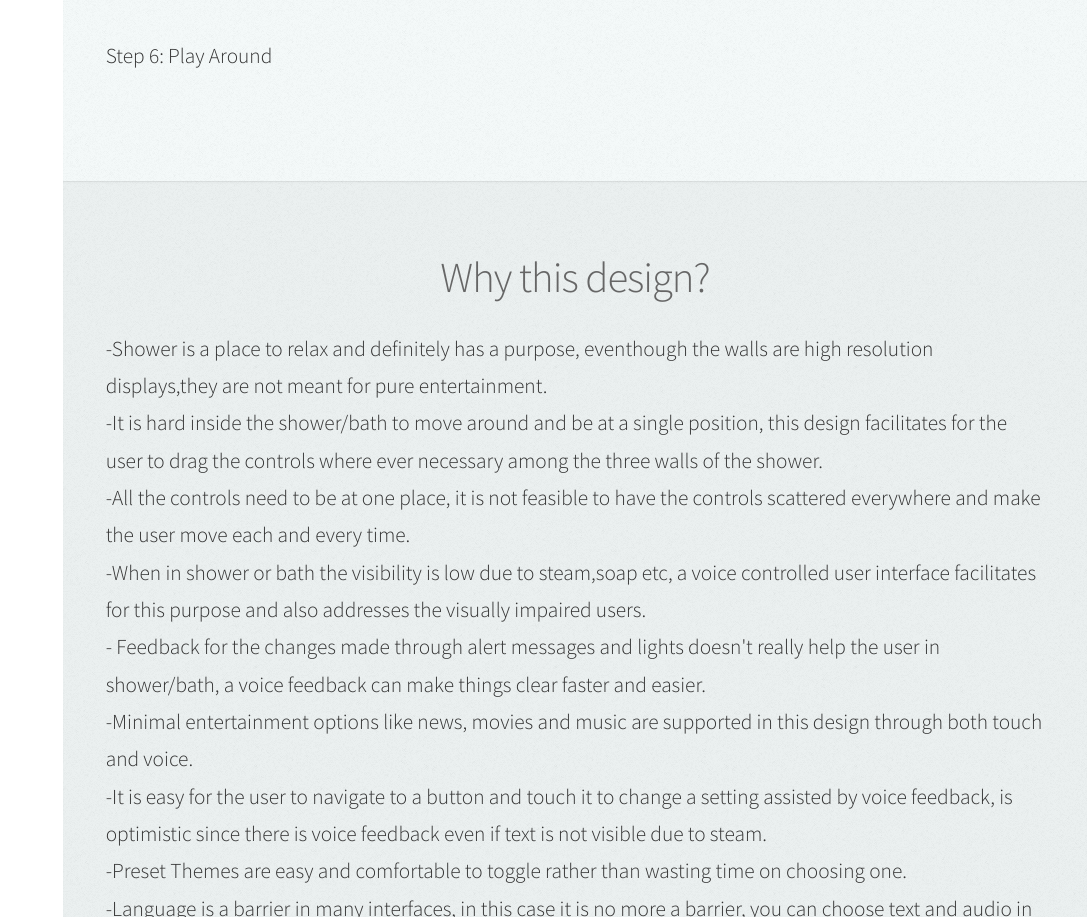
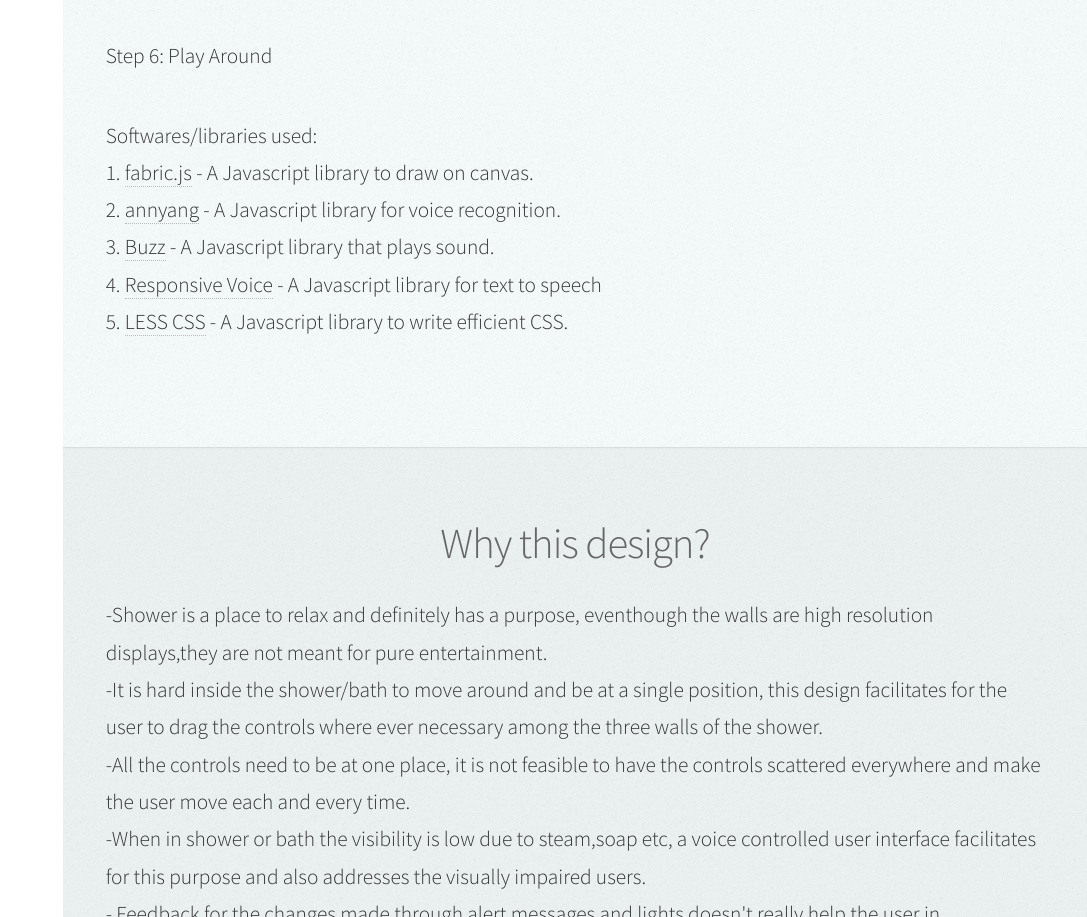
Before and after one commit to summyfeb12/nextgenshower, a plain HTML site: page index.html in a window 1280 px wide. Shown: the part 5733-6650 px from the top of the page, without its empty margins (193-1280 px from the left). Drawn offline with Linux system fonts and the light colour scheme.

Commit message:
credits to libraries

```diff
--- a/index.html
+++ b/index.html
@@ -107,7 +107,13 @@
                             <p align="left">Step 6: Play Around
 
 							</p>
-
+<p align="left">Softwares/libraries used:<br>
+							1. <a href="http://fabricjs.com/" target="_blank">fabric.js</a> - A Javascript library to draw on canvas.<br>
+							2. <a href="https://www.talater.com/annyang/" target="_blank">annyang</a> - A Javascript library for voice recognition.<br>
+							3. <a href="http://buzz.jaysalvat.com/" target="_blank">Buzz</a> - A Javascript library that plays sound.<br>
+                            4. <a href="http://responsivevoice.org/" target="_blank">Responsive Voice</a> - A Javascript library for text to speech<br>
+							5. <a href="https://lesscss.org/" target="_blank">LESS CSS</a> - A Javascript library to write efficient CSS.<br>
+							</p>
 						</div>
 					</section>
 					<section id="wtd" class="three">
```
